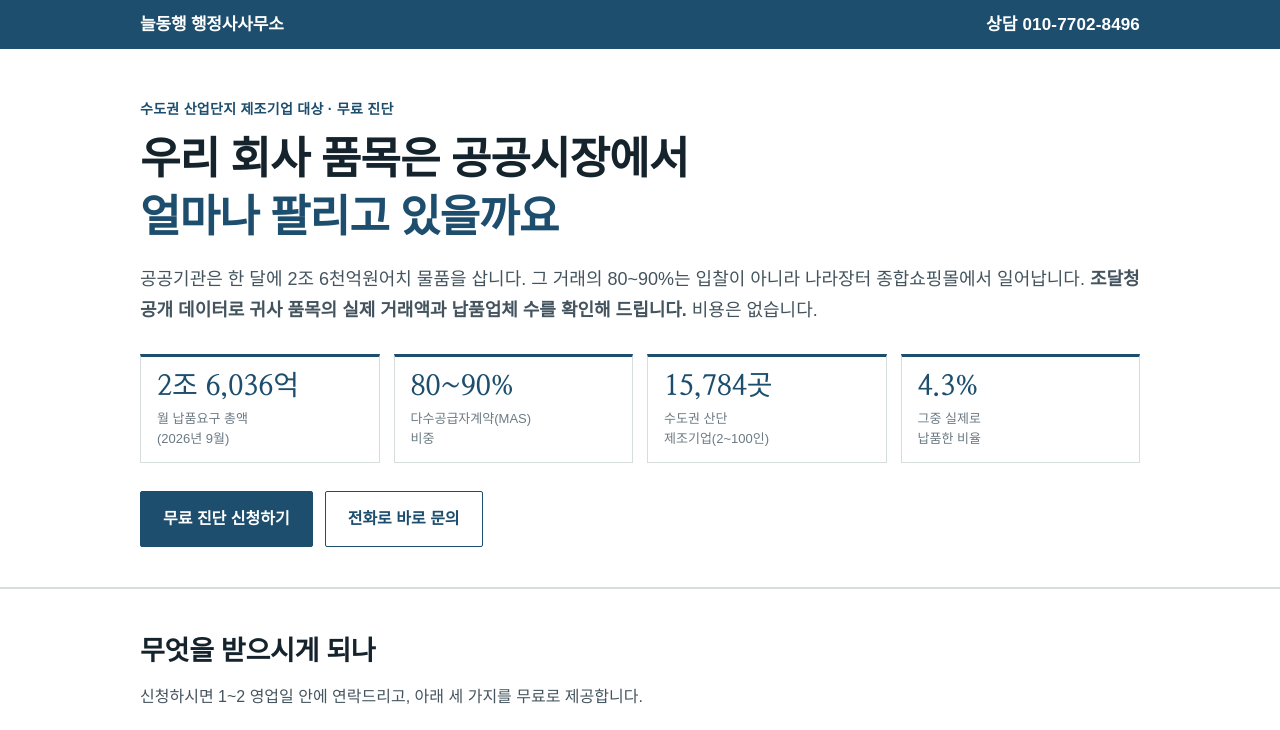
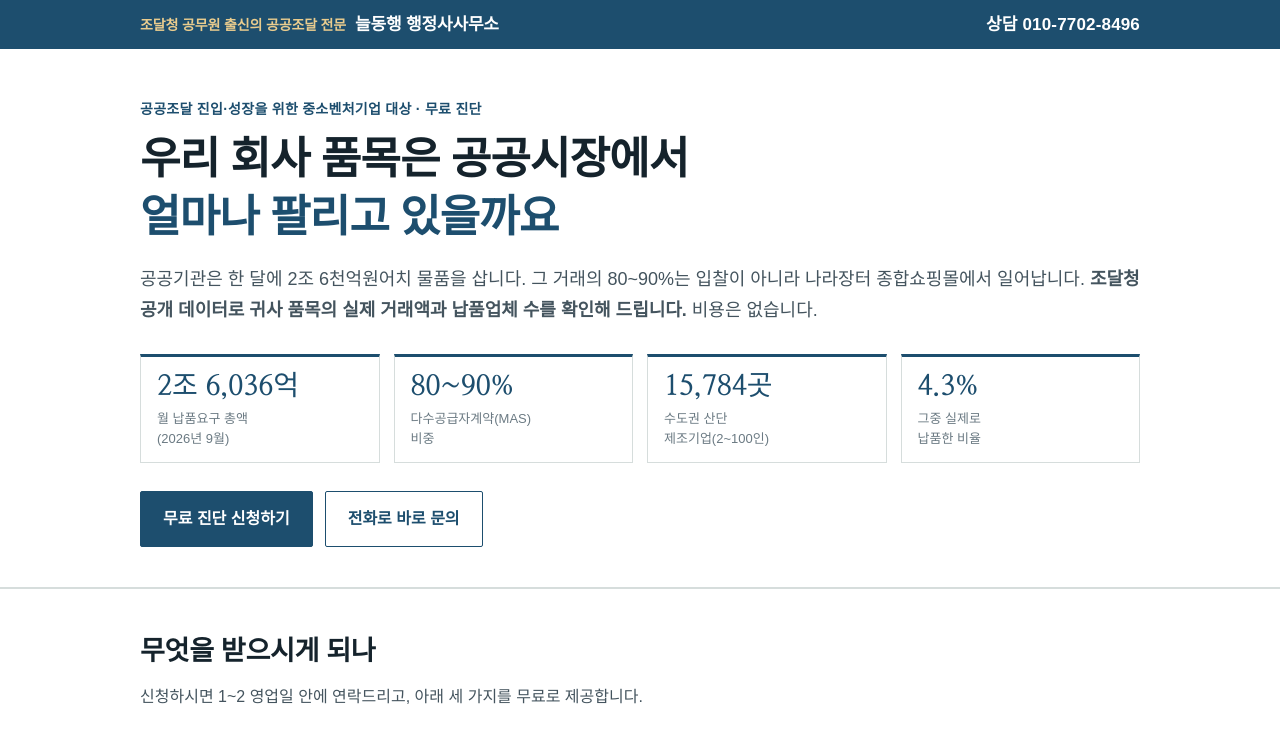
Before and after one commit to nuldonghang/nuldonghang.github.io, a plain HTML site: page apply.html in a window 1280 px wide. Shown: the top 730 px of the page. Drawn offline with Linux system fonts and the light colour scheme; a web font is replaced by a local one.

Commit message:
상단바 수식어 추가 및 대상 문구 변경

```diff
--- a/apply.html
+++ b/apply.html
@@ -34,6 +34,8 @@
   .topbar .wrap{display:flex; flex-wrap:wrap; gap:8px 18px; align-items:center;
     justify-content:space-between; padding-block:10px; font-size:14px}
   .topbar b{font-family:var(--serif); font-size:17px; letter-spacing:-.01em}
+  .topbar .pre{color:#E9CC8E; font-weight:600; font-size:14px; letter-spacing:-.01em}
+  .topbar .brand{display:flex; align-items:baseline; gap:9px; flex-wrap:wrap}
   .topbar .tel{font-weight:700; font-size:17px; letter-spacing:.01em}
 
   /* ── 히어로 ── */
@@ -135,14 +137,17 @@
 
 <div class="topbar">
   <div class="wrap">
-    <b><a href="index.html" style="color:#fff;text-decoration:none">늘동행 행정사사무소</a></b>
+    <div class="brand">
+      <span class="pre">조달청 공무원 출신의 공공조달 전문</span>
+      <b><a href="index.html" style="color:#fff;text-decoration:none">늘동행 행정사사무소</a></b>
+    </div>
     <span class="tel">상담 010-7702-8496</span>
   </div>
 </div>
 
 <div class="hero">
   <div class="wrap">
-    <p class="eyebrow">수도권 산업단지 제조기업 대상 · 무료 진단</p>
+    <p class="eyebrow">공공조달 진입·성장을 위한 중소벤처기업 대상 · 무료 진단</p>
     <h1>우리 회사 품목은 공공시장에서<br><em>얼마나 팔리고 있을까요</em></h1>
     <p class="lede">
       공공기관은 한 달에 2조 6천억원어치 물품을 삽니다. 그 거래의 80~90%는 입찰이 아니라
```
